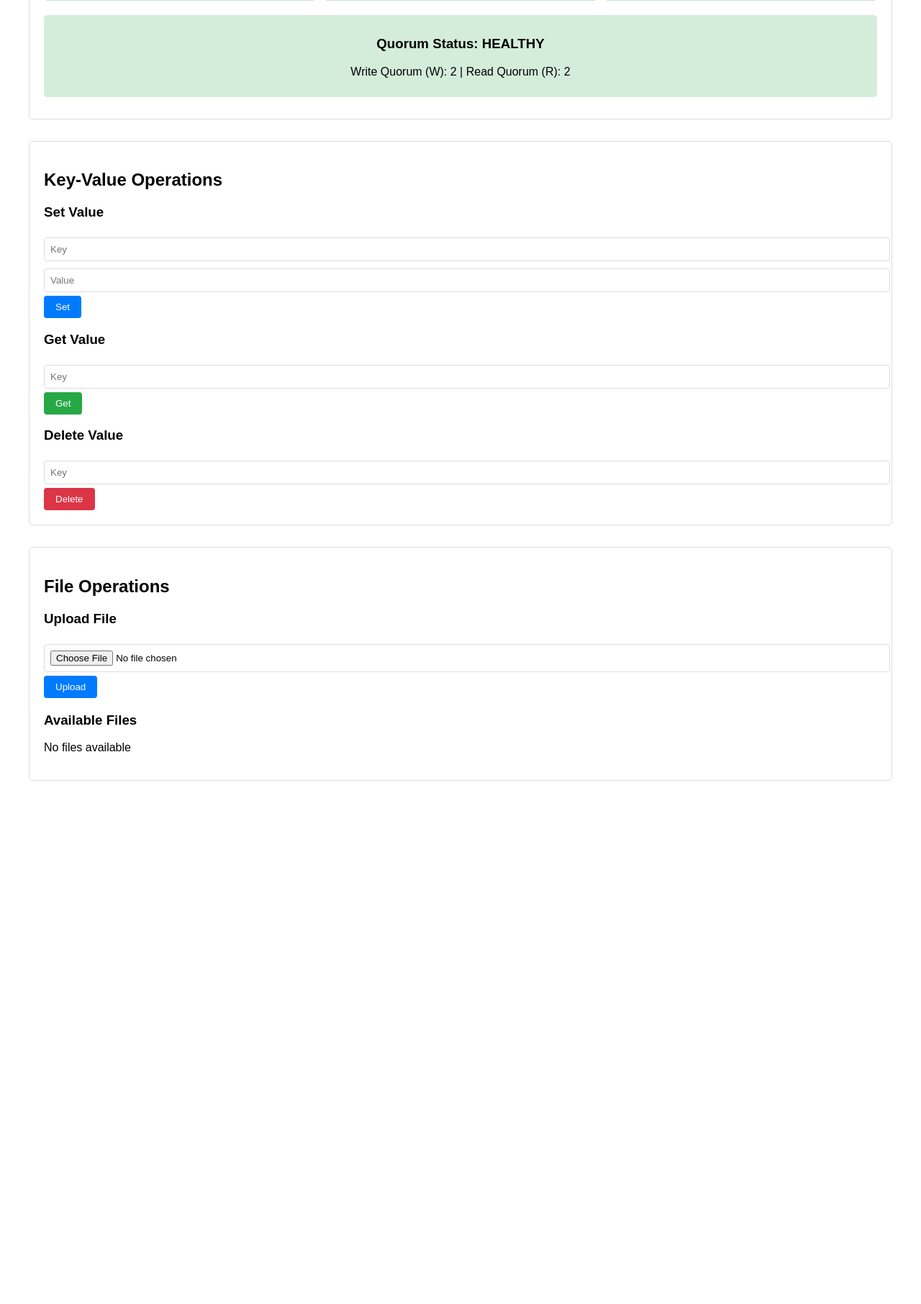
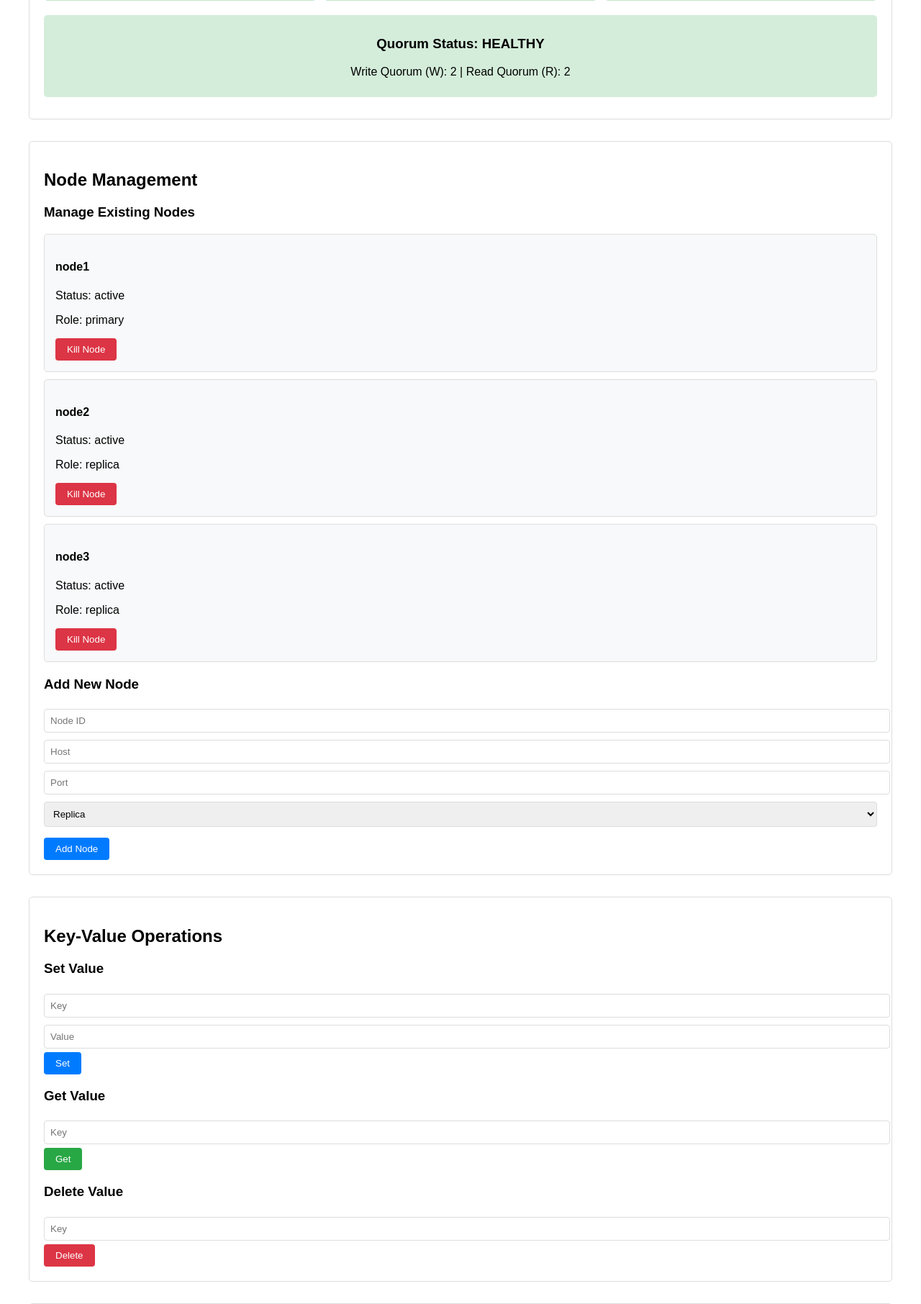
Before and after one commit to dinukacodes/python-raft-distributed-system, a Flask app: page / in a window 1280 px wide. Shown: the part 381-2193 px from the top of the page at 72% size. Before the commit the page ends 1466 px from the top, so only its background shows below. Run offline with Flask 2, Linux system fonts and the light colour scheme; data that the repository does not hold is empty.

Commit message:
added the featue to kill connections so that the user can see connections restarting f

```diff
--- a/app.py
+++ b/app.py
@@ -213,5 +213,91 @@ def get_file_chunks(file_id):
         'chunks': chunks_info
     })
 
+@app.route('/api/nodes/<node_id>/kill', methods=['POST'])
+def kill_node(node_id):
+    """Simulate killing a node by disconnecting it"""
+    if node_id not in cluster.nodes:
+        return jsonify({'error': 'Node not found'}), 404
+
+    try:
+        # Disconnect the node
+        if cluster.nodes[node_id]['client']:
+            cluster.nodes[node_id]['client'].close()
+        cluster.nodes[node_id]['client'] = None
+        cluster.nodes[node_id]['pubsub'] = None
+        cluster.nodes[node_id]['status'] = 'inactive'
+        return jsonify({'status': 'success', 'message': f'Node {node_id} killed'})
+    except Exception as e:
+        return jsonify({'error': str(e)}), 500
+
+@app.route('/api/nodes/<node_id>/start', methods=['POST'])
+def start_node(node_id):
+    """Start a node by reconnecting to it"""
+    if node_id not in cluster.nodes:
+        return jsonify({'error': 'Node not found'}), 404
+
+    try:
+        if cluster.reconnect_node(node_id):
+            return jsonify({'status': 'success', 'message': f'Node {node_id} started'})
+        return jsonify({'error': f'Failed to start node {node_id}'}), 500
+    except Exception as e:
+        return jsonify({'error': str(e)}), 500
+
+@app.route('/api/nodes', methods=['POST'])
+def add_node():
+    """Add a new node to the cluster"""
+    data = request.json
+    if not data or 'id' not in data or 'host' not in data or 'port' not in data:
+        return jsonify({'error': 'Missing required fields'}), 400
+
+    node_id = data['id']
+    if node_id in cluster.nodes:
+        return jsonify({'error': 'Node already exists'}), 400
+
+    try:
+        # Add node to config
+        cluster.config['nodes'].append({
+            'id': node_id,
+            'host': data['host'],
+            'port': data['port'],
+            'role': data.get('role', 'replica')
+        })
+
+        # Initialize the new node
+        client = redis.Redis(
+            host=data['host'],
+            port=data['port'],
+            decode_responses=True,
+            socket_timeout=1,
+            retry_on_timeout=True
+        )
+
+        # Test connection
+        client.ping()
+        pubsub = client.pubsub(ignore_subscribe_messages=True)
+        pubsub.subscribe('heartbeat')
+
+        cluster.nodes[node_id] = {
+            'client': client,
+            'role': data.get('role', 'replica'),
+            'status': 'active',
+            'last_heartbeat': time.time(),
+            'pubsub': pubsub
+        }
+
+        return jsonify({
+            'status': 'success',
+            'message': f'Node {node_id} added successfully',
+            'node': {
+                'id': node_id,
+                'host': data['host'],
+                'port': data['port'],
+                'role': data.get('role', 'replica'),
+                'status': 'active'
+            }
+        })
+    except Exception as e:
+        return jsonify({'error': str(e)}), 500
+
 if __name__ == '__main__':
     app.run(host='0.0.0.0', port=5000, debug=True)
--- a/templates/index.html
+++ b/templates/index.html
@@ -105,6 +105,34 @@
             border: 1px solid #ddd;
             border-radius: 4px;
         }
+
+        /* Node Management Styles */
+        .node-controls {
+            margin-bottom: 20px;
+        }
+        .node-control-item {
+            padding: 15px;
+            border: 1px solid #ddd;
+            border-radius: 5px;
+            margin-bottom: 10px;
+            background-color: #f8f9fa;
+        }
+        .node-actions {
+            margin-top: 10px;
+        }
+        .add-node {
+            margin-top: 20px;
+        }
+        .add-node input, .add-node select {
+            width: 100%;
+            padding: 8px;
+            margin: 5px 0;
+            border: 1px solid #ddd;
+            border-radius: 4px;
+        }
+        .add-node button {
+            margin-top: 10px;
+        }
     </style>
 </head>
 <body>
@@ -117,6 +145,30 @@
         </div>
         <div class="quorum-status" id="quorumStatus">
             <!-- Quorum status will be populated by JavaScript -->
+        </div>
+    </div>
+
+    <div class="section">
+        <h2>Node Management</h2>
+        <div class="node-controls">
+            <h3>Manage Existing Nodes</h3>
+            <div id="nodeControls">
+                <!-- Node controls will be populated by JavaScript -->
+            </div>
+        </div>
+
+        <div class="add-node">
+            <h3>Add New Node</h3>
+            <div>
+                <input type="text" id="newNodeId" placeholder="Node ID">
+                <input type="text" id="newNodeHost" placeholder="Host">
+                <input type="number" id="newNodePort" placeholder="Port">
+                <select id="newNodeRole">
+                    <option value="replica">Replica</option>
+                    <option value="primary">Primary</option>
+                </select>
+                <button class="btn-primary" onclick="addNewNode()">Add Node</button>
+            </div>
         </div>
     </div>
 
@@ -332,13 +384,126 @@
             }
         }
 
-        // Initialize and update periodically
-        document.addEventListener('DOMContentLoaded', () => {
+        // Update node controls
+        async function updateNodeControls() {
+            try {
+                const response = await fetch('/api/cluster/status');
+                const data = await response.json();
+                const nodeControlsDiv = document.getElementById('nodeControls');
+
+                nodeControlsDiv.innerHTML = Object.entries(data).map(([nodeId, info]) => `
+                    <div class="node-control-item">
+                        <h4>${nodeId}</h4>
+                        <p>Status: ${info.status}</p>
+                        <p>Role: ${info.role}</p>
+                        <div class="node-actions">
+                            ${info.status === 'active' ?
+                                `<button class="btn-danger" onclick="killNode('${nodeId}')">Kill Node</button>` :
+                                `<button class="btn-success" onclick="startNode('${nodeId}')">Start Node</button>`
+                            }
+                        </div>
+                    </div>
+                `).join('');
+            } catch (error) {
+                console.error('Error updating node controls:', error);
+            }
+        }
+
+        // Kill a node
+        async function killNode(nodeId) {
+            try {
+                const response = await fetch(`/api/nodes/${nodeId}/kill`, {
+                    method: 'POST'
+                });
+                const data = await response.json();
+                if (data.status === 'success') {
+                    alert(data.message);
+                    updateClusterStatus();
+                    updateNodeControls();
+                } else {
+                    alert(data.error);
+                }
+            } catch (error) {
+                console.error('Error killing node:', error);
+                alert('Failed to kill node');
+            }
+        }
+
+        // Start a node
+        async function startNode(nodeId) {
+            try {
+                const response = await fetch(`/api/nodes/${nodeId}/start`, {
+                    method: 'POST'
+                });
+                const data = await response.json();
+                if (data.status === 'success') {
+                    alert(data.message);
+                    updateClusterStatus();
+                    updateNodeControls();
+                } else {
+                    alert(data.error);
+                }
+            } catch (error) {
+                console.error('Error starting node:', error);
+                alert('Failed to start node');
+            }
+        }
+
+        // Add a new node
+        async function addNewNode() {
+            const nodeId = document.getElementById('newNodeId').value;
+            const host = document.getElementById('newNodeHost').value;
+            const port = document.getElementById('newNodePort').value;
+            const role = document.getElementById('newNodeRole').value;
+
+            if (!nodeId || !host || !port) {
+                alert('Please fill in all required fields');
+                return;
+            }
+
+            try {
+                const response = await fetch('/api/nodes', {
+                    method: 'POST',
+                    headers: {
+                        'Content-Type': 'application/json'
+                    },
+                    body: JSON.stringify({
+                        id: nodeId,
+                        host: host,
+                        port: parseInt(port),
+                        role: role
+                    })
+                });
+
+                const data = await response.json();
+                if (data.status === 'success') {
+                    alert(data.message);
+                    updateClusterStatus();
+                    updateNodeControls();
+                    // Clear form
+                    document.getElementById('newNodeId').value = '';
+                    document.getElementById('newNodeHost').value = '';
+                    document.getElementById('newNodePort').value = '';
+                } else {
+                    alert(data.error);
+                }
+            } catch (error) {
+                console.error('Error adding node:', error);
+                alert('Failed to add node');
+            }
+        }
+
+        // Update the periodic status update to include node controls
+        setInterval(() => {
             updateClusterStatus();
+            updateNodeControls();
             updateFileList();
-            setInterval(updateClusterStatus, 5000);
-            setInterval(updateFileList, 5000);
-        });
+        }, 5000);
+
+        // Initial updates
+        updateClusterStatus();
+        updateNodeControls();
+        updateFileList();
     </script>
 </body>
 </html>
```
Also changed, not shown: uploads/822505.jpg (deleted), uploads/Untitled.png (deleted), 4 other files.
